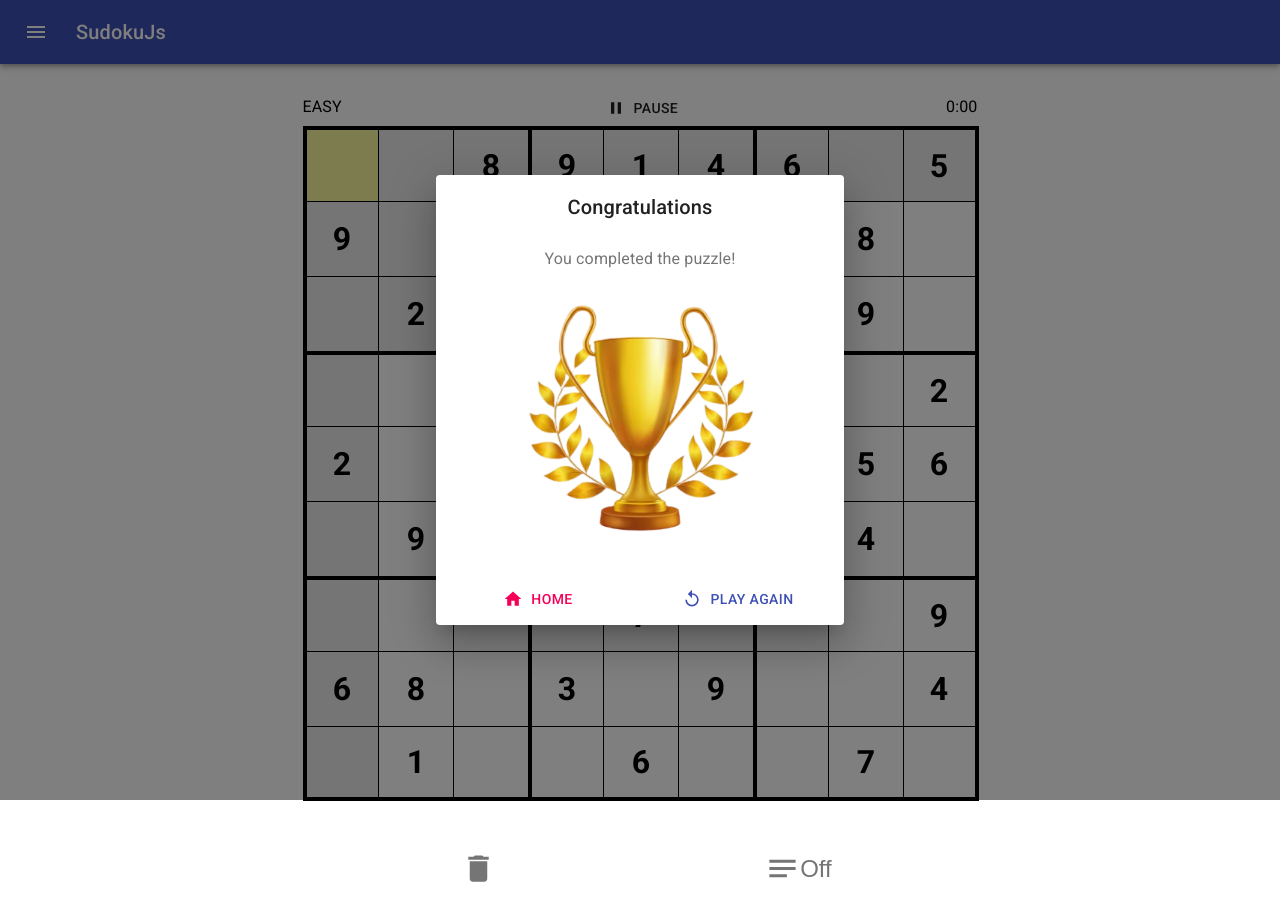
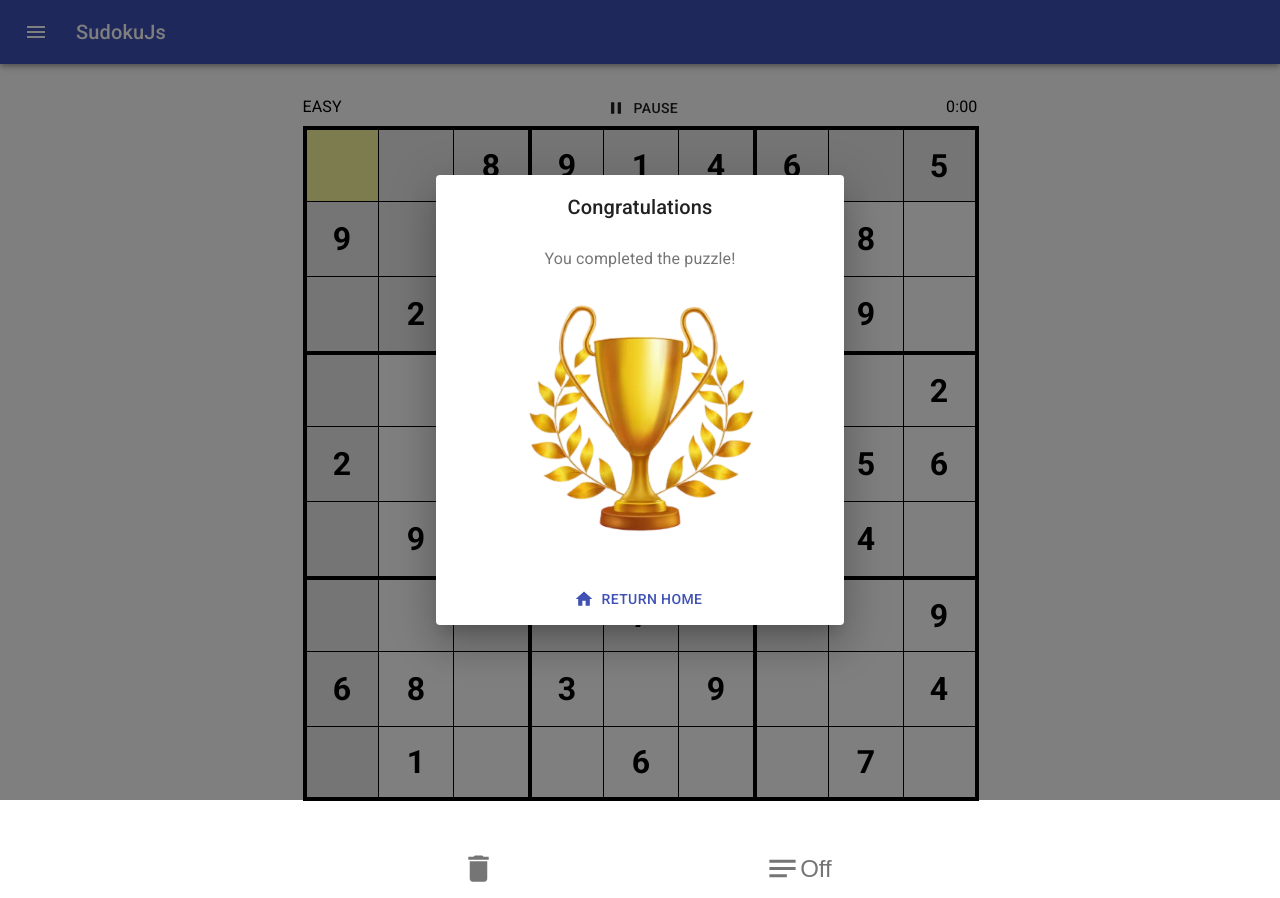
Before and after one commit to chshsmit/Sudokujs, a React (Create React App) app: page / in a window 1280 px wide. Both pictures are taken after a click on the button "EASY". Built offline with nearby package versions, Linux system fonts and the light colour scheme.

Commit message:
Made congrats popup only have return home option for now

```diff
--- a/src/App.tsx
+++ b/src/App.tsx
@@ -34,7 +34,7 @@ const App = (): React.ReactElement => {
         }
       />
       {sudokuGameIsActive ? (
-        <Game difficulty={gameDifficulty} />
+        <Game goBackHome={resetGameState} difficulty={gameDifficulty} />
       ) : (
         <HomePage setGameDifficulty={makeGameActive} />
       )}
--- a/src/components/Congratulations/Congratulations.tsx
+++ b/src/components/Congratulations/Congratulations.tsx
@@ -3,7 +3,7 @@
  * @author Christopher Smith
  * @description Congratulations dialog when the user completes the puzzle successfully
  * @created 2020-11-01T10:08:18.911Z-08:00
- * @last-modified 2020-11-01T11:13:34.364Z-08:00
+ * @last-modified 2020-11-03T10:57:33.095Z-08:00
  */
 
 // ---------------------------------------------------------------
@@ -30,6 +30,7 @@ import trophy from "static/trophy.png";
 
 interface CongratulationsProps {
   gameIsOver: boolean;
+  returnHome: () => void;
 }
 
 const CongratulationsStyles = makeStyles({
@@ -67,6 +68,7 @@ const CongratulationsTransition = React.forwardRef(function Transition(
 
 const Congratulations = ({
   gameIsOver,
+  returnHome,
 }: CongratulationsProps): React.ReactElement => {
   const classes = CongratulationsStyles();
   const theme = useTheme();
@@ -88,20 +90,20 @@ const Congratulations = ({
       <DialogActions className={classes.dialogActions}>
         <Button
           className={classes.dialogActionButton}
-          // variant="contained"
-          color="secondary"
+          color="primary"
+          onClick={returnHome}
           startIcon={<HomeIcon />}
         >
-          Home
+          Return Home
         </Button>
-        <Button
+        {/* <Button
           className={classes.dialogActionButton}
-          // variant="contained"
           color="primary"
+          onClick={resetGame}
           startIcon={<ReplayIcon />}
         >
           Play Again
-        </Button>
+        </Button> */}
       </DialogActions>
     </Dialog>
   );
--- a/src/components/Game/Game.tsx
+++ b/src/components/Game/Game.tsx
@@ -4,7 +4,7 @@
  * @description
  * @created 2020-10-20T14:39:32.323Z-07:00
  * @copyright
- * @last-modified 2020-11-01T11:13:45.328Z-08:00
+ * @last-modified 2020-11-03T10:57:11.979Z-08:00
  */
 
 import React, {
@@ -30,11 +30,12 @@ import Congratulations from "components/Congratulations/Congratulations";
 
 interface GameProps {
   difficulty: string;
+  goBackHome: () => void;
 }
 
 // ---------------------------------------------------------------
 
-const Game = ({ difficulty }: GameProps): React.ReactElement => {
+const Game = ({ difficulty, goBackHome }: GameProps): React.ReactElement => {
   // ---------------------------------------------------------------
   // State and Refs
   // ---------------------------------------------------------------
@@ -46,7 +47,9 @@ const Game = ({ difficulty }: GameProps): React.ReactElement => {
 
   const [sudokuGrid, updateGrid] = useState(sudokuSolver.createNewGrid());
   const [sudokuIsSolved, setSudokuIsSolved] = useState(true);
-  const [uneditableCells] = useState(determineUneditableCells(sudokuGrid));
+  const [uneditableCells, setUneditableCells] = useState(
+    determineUneditableCells(sudokuGrid)
+  );
   const [cellNotes, updateCellNotes] = useState(
     createInitialCellNotes(sudokuGrid)
   );
@@ -243,7 +246,7 @@ const Game = ({ difficulty }: GameProps): React.ReactElement => {
           toggleNoteMode={toggleNoteMode}
           noteModeActive={noteModeActive}
         />
-        <Congratulations gameIsOver={sudokuIsSolved} />
+        <Congratulations returnHome={goBackHome} gameIsOver={sudokuIsSolved} />
         <GamePaused isOpen={gameIsPaused} toggleGamePaused={toggleGamePaused} />
       </Grid>
     </Zoom>
--- a/src/utils/SudokuSolver.tsx
+++ b/src/utils/SudokuSolver.tsx
@@ -3,7 +3,7 @@
  * @author Christopher Smith
  * @description Helper class to create and solve a Sudoku Puzzle
  * @created 2020-10-30T10:55:26.237Z-07:00
- * @last-modified 2020-11-01T11:14:25.186Z-08:00
+ * @last-modified 2020-11-01T11:14:45.635Z-08:00
  */
 
 import SudokuHelper from "utils/SudokuHelper";
```
